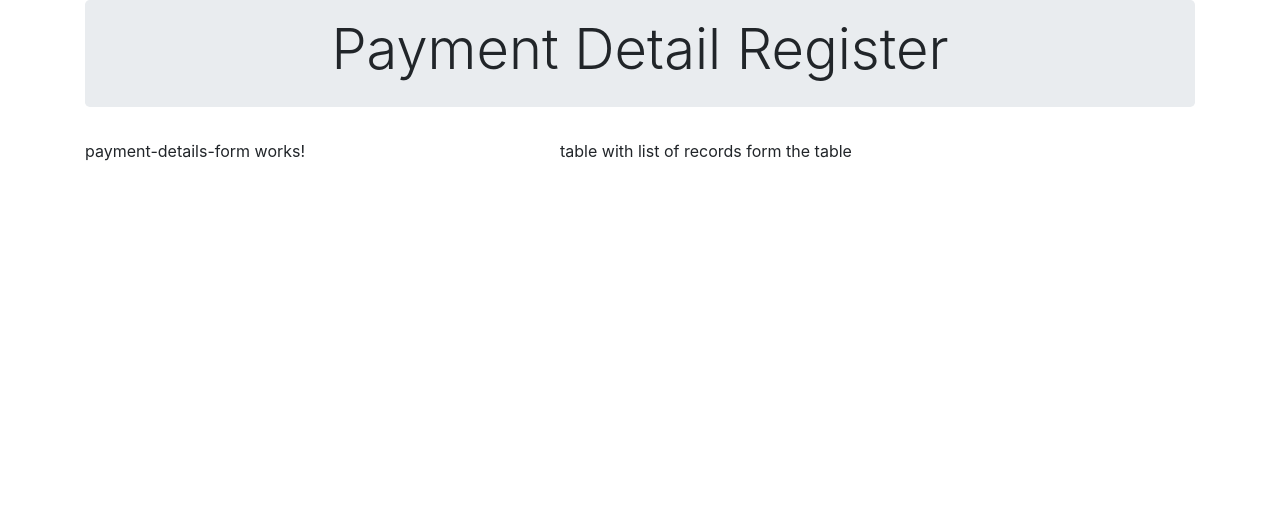
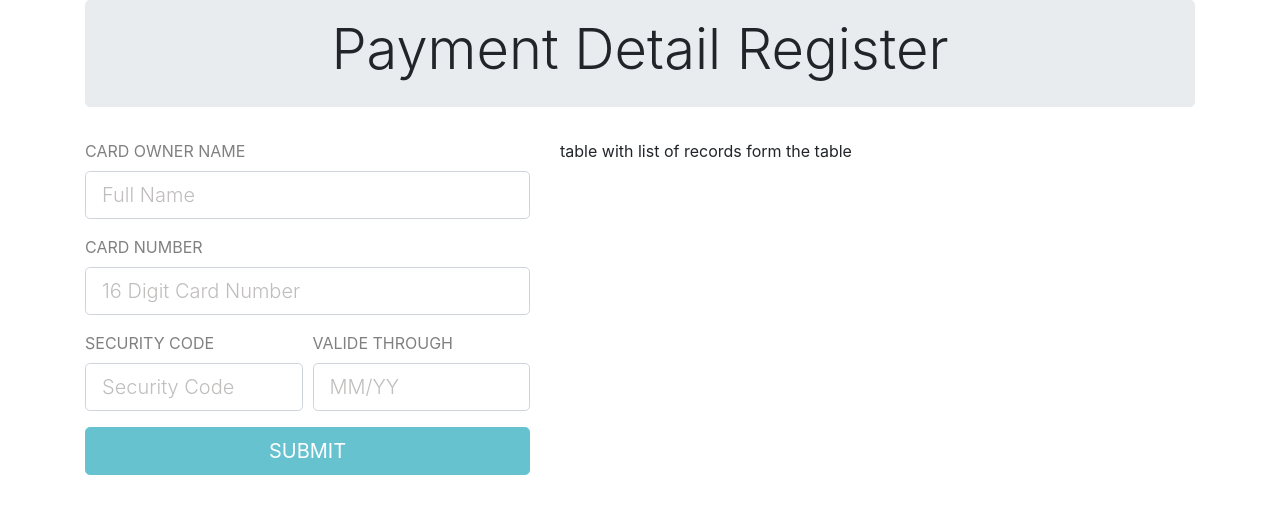
Before and after one commit to tromphakvoort/paymentDetails, an Angular app in the folder PaymentDetailsFrontEnd/: page / in a window 1280 px wide. Shown: the top 514 px of the page. Built offline with nearby package versions, Linux system fonts and the light colour scheme.

Commit message:
Added html scaffolding

```diff
--- a/PaymentDetailsFrontEnd/src/app/payment-details-form/payment-details-form.component.html
+++ b/PaymentDetailsFrontEnd/src/app/payment-details-form/payment-details-form.component.html
@@ -1 +1,73 @@
-<p>payment-details-form works!</p>
+<form novalidate autocomplete="off" #form="ngForm" (submit)="onSubmit(form)">
+  <input
+    type="hidden"
+    name="paymentDetailId"
+    [value]="service.formData.paymentDetailId"
+  />
+  <div class="form-group">
+    <label>CARD OWNER NAME</label>
+    <input
+      class="form-control form-control-lg"
+      placeholder="Full Name"
+      name="cardOwnerName"
+      #cardOwnerName="ngModel"
+      [(ngModel)]="service.formData.cardOwnerName"
+      required
+      [class.invalid]="cardOwnerName.invalid &#038;&#038; cardOwnerName.touched"
+    />
+  </div>
+  <div class="form-group">
+    <label>CARD NUMBER</label>
+    <input
+      class="form-control form-control-lg"
+      placeholder="16 Digit Card Number"
+      name="cardNumber"
+      #cardNumber="ngModel"
+      [(ngModel)]="service.formData.cardNumber"
+      required
+      maxlength="16"
+      minlength="16"
+      [class.invalid]="cardNumber.invalid &#038;&#038; cardNumber.touched"
+    />
+  </div>
+  <div class="form-row">
+    <div class="form-group col-md-6">
+      <label>SECURITY CODE</label>
+      <input
+        type="password"
+        class="form-control form-control-lg"
+        placeholder="Security Code"
+        name="securityCode"
+        #securityCode="ngModel"
+        [(ngModel)]="service.formData.securityCode"
+        required
+        maxlength="3"
+        minlength="3"
+        [class.invalid]="securityCode.invalid &#038;&#038; securityCode.touched"
+      />
+    </div>
+    <div class="form-group col-md-6">
+      <label>VALIDE THROUGH</label>
+      <input
+        class="form-control form-control-lg"
+        placeholder="MM/YY"
+        name="expirationDate"
+        #expirationDate="ngModel"
+        [(ngModel)]="service.formData.expirationDate"
+        required
+        maxlength="5"
+        minlength="5"
+        [class.invalid]="expirationDate.invalid &#038;&#038; expirationDate.touched"
+      />
+    </div>
+  </div>
+  <div class="form-group">
+    <button
+      class="btn btn-info btn-lg btn-block"
+      type="submit"
+      [disabled]="form.invalid"
+    >
+      SUBMIT
+    </button>
+  </div>
+</form>
```
